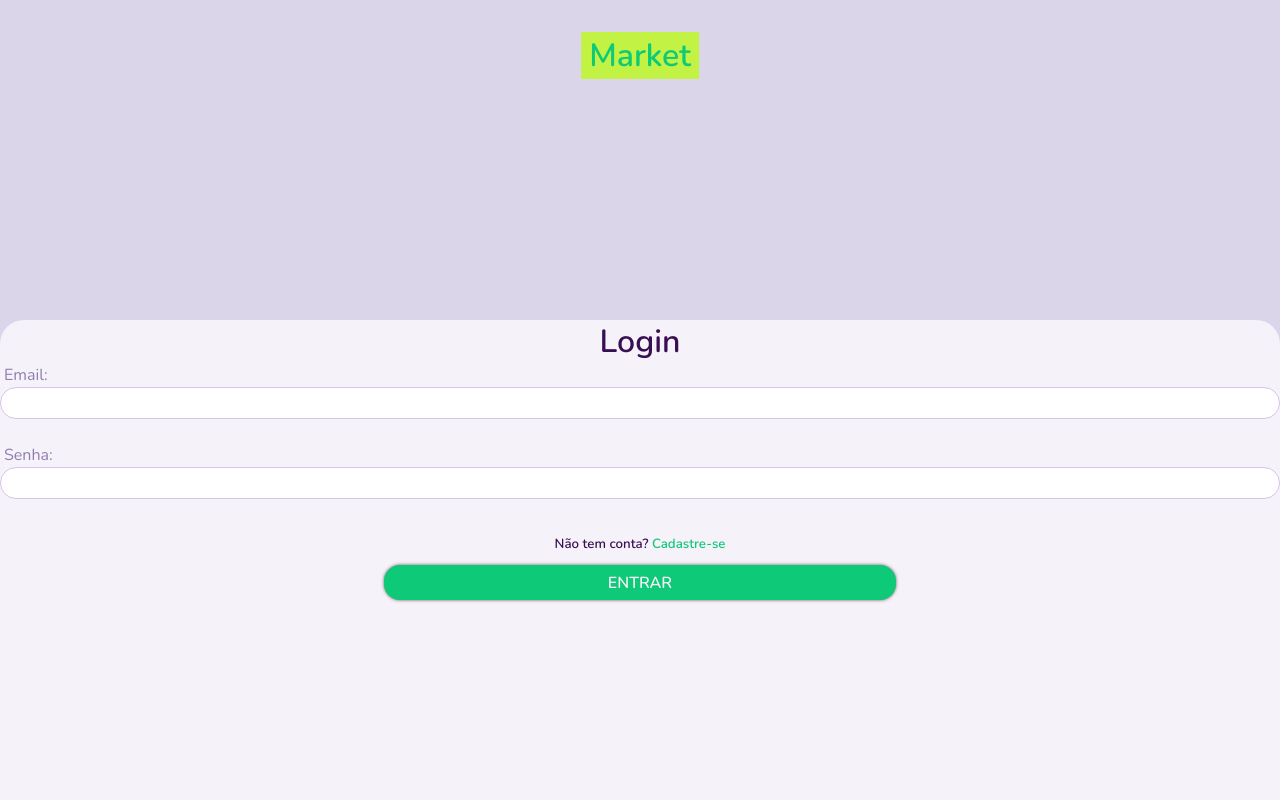
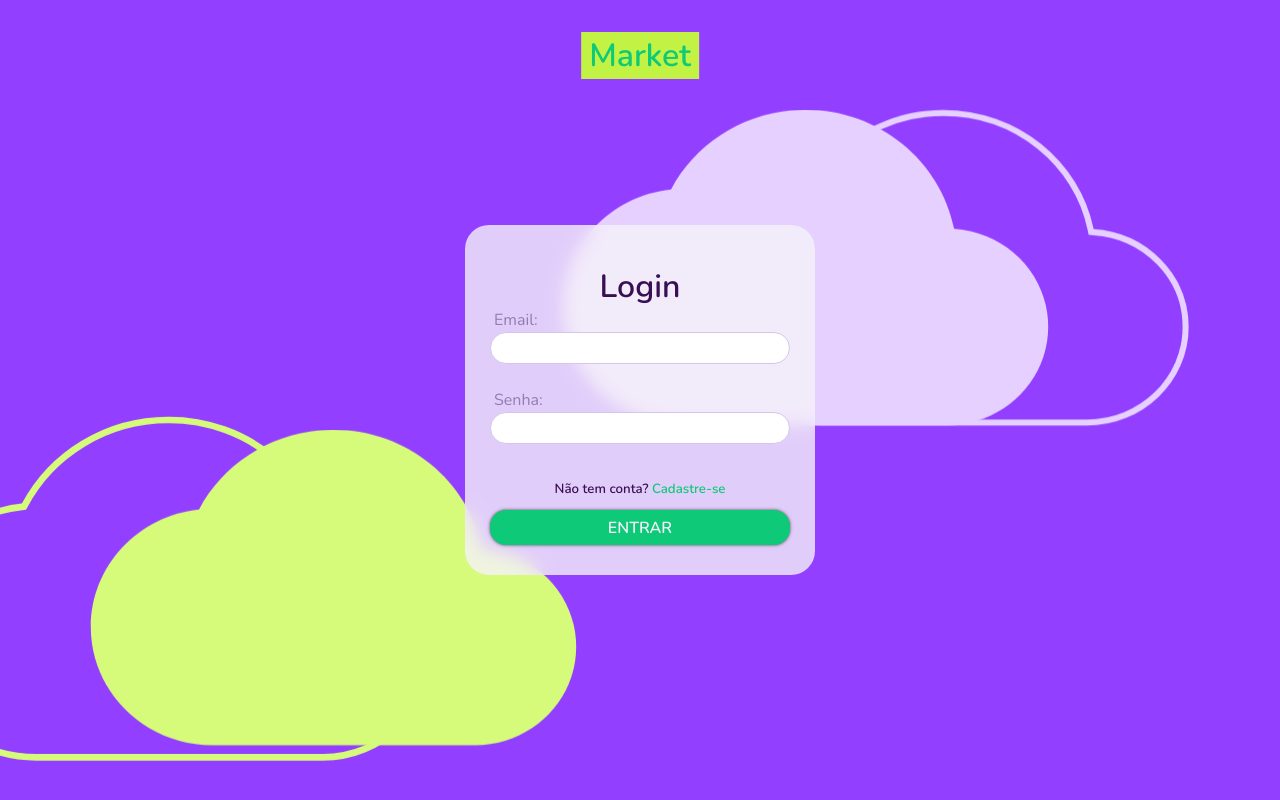
Before and after one commit to andersonvaler/market-reactjs, a React (Create React App) app: page /login/1 in a window 1280 px wide. Built offline with nearby package versions, Linux system fonts and the light colour scheme; no server answers.

Commit message:
feat(src/Pages/Login): adicionado pagina de login mobile e desktop

```diff
--- a/src/Global/globalStyles.js
+++ b/src/Global/globalStyles.js
@@ -16,5 +16,10 @@ const GlobalStyles = createGlobalStyle`
     font-size: 14px;
   }
 }
+
+body {
+  overflow-y: hidden;
+  overflow-x: hidden;
+}
 `;
 export default GlobalStyles;
--- a/src/Pages/Login/index.jsx
+++ b/src/Pages/Login/index.jsx
@@ -1,18 +1,109 @@
 import { useParams } from "react-router-dom";
 import FormLogin from "../../Components/FormLogin";
 import FullLogo from "../../Components/Logo/FullLogo";
-import { LoginContainer } from "./style";
+import {
+  LoginContainer,
+  PageContainer,
+  Msg,
+  SubMsg,
+  TextContainer,
+} from "./style";
 
 const Login = () => {
   const params = useParams();
 
   return (
-    <div>
+    <PageContainer>
       <FullLogo />
+      <TextContainer>
+        <Msg>
+          Nós ajudamos você com um delivery rápido de itens de mercados próximos
+          a você.
+        </Msg>
+        <SubMsg>
+          Escolha os mercados mais queridos por você e descubra alguns com
+          preços e descontos especiais.
+        </SubMsg>
+      </TextContainer>
       <LoginContainer>
         <FormLogin />
+        <h4>Market &copy; Curitiba, Brazil</h4>
       </LoginContainer>
-    </div>
+      <div className="greenClouds">
+        <div className="cloud2">
+          <svg
+            width="482"
+            height="523"
+            viewBox="0 0 582 623"
+            fill="none"
+            xmlns="http://www.w3.org/2000/svg"
+          >
+            <g clipPath="url(#clip0)">
+              <path
+                d="M395.273 313.581L395.878 316.574L398.924 316.779C466.177 321.319 519 375.242 519 441.542C519 510.882 461.247 567.333 389.875 567.333H43.75C-42.2658 567.333 -112 499.201 -112 415.583C-112 337.519 -51.3451 272.956 26.8561 264.85L28.9703 264.631L29.9719 262.756C62.5684 201.738 128.053 160 203.5 160C298.542 160 377.551 225.921 395.273 313.581Z"
+                stroke="#D6FA7A"
+                strokeWidth="8"
+              />
+            </g>
+            <defs>
+              <clipPath id="clip0">
+                <rect
+                  width="639"
+                  height="623"
+                  fill="white"
+                  transform="translate(-57)"
+                />
+              </clipPath>
+            </defs>
+          </svg>
+        </div>
+        <div className="cloud1">
+          <svg
+            width="539"
+            height="316"
+            viewBox="0 0 639 416"
+            fill="none"
+            xmlns="http://www.w3.org/2000/svg"
+          >
+            <path
+              d="M515.194 156.788C497.089 67.2321 416.415 0 319.5 0C242.554 0 175.725 42.5717 142.444 104.872C62.3025 113.178 0 179.372 0 259.583C0 345.505 71.6213 415.333 159.75 415.333H505.875C579.36 415.333 639 357.187 639 285.542C639 217.012 584.419 161.461 515.194 156.788Z"
+              fill="#D6FA7A"
+            />
+          </svg>
+        </div>
+      </div>
+      <div className="purpleClouds">
+        <div className="cloud4">
+          <svg
+            width="545"
+            height="317"
+            viewBox="0 0 645 417"
+            fill="none"
+            xmlns="http://www.w3.org/2000/svg"
+          >
+            <path
+              d="M516.112 158.421L516.722 161.409L519.764 161.613C587.699 166.155 641 220.107 641 286.375C641 355.681 582.723 412.167 510.625 412.167H161.25C74.3709 412.167 4 344 4 260.417C4 182.383 65.2073 117.794 144.19 109.684L146.297 109.468L147.302 107.603C180.202 46.5897 246.311 4.83331 322.5 4.83331C418.481 4.83331 498.228 70.7823 516.112 158.421Z"
+              stroke="#E5D0FF"
+              stroke-width="8"
+            />
+          </svg>
+        </div>
+        <div className="cloud3">
+          <svg
+            width="539"
+            height="316"
+            viewBox="0 0 639 416"
+            fill="none"
+            xmlns="http://www.w3.org/2000/svg"
+          >
+            <path
+              d="M515.194 156.788C497.089 67.2321 416.415 0 319.5 0C242.554 0 175.725 42.5717 142.444 104.872C62.3025 113.178 0 179.372 0 259.583C0 345.505 71.6213 415.333 159.75 415.333H505.875C579.36 415.333 639 357.187 639 285.542C639 217.012 584.419 161.461 515.194 156.788Z"
+              fill="#E5D0FF"
+            />
+          </svg>
+        </div>
+      </div>
+    </PageContainer>
   );
 };
 
--- a/src/Pages/Login/style.js
+++ b/src/Pages/Login/style.js
@@ -1,12 +1,171 @@
 import styled from "styled-components";
+
+export const PageContainer = styled.main`
+  width: 100vw;
+  height: 100vh;
+  background-color: #933fff;
+  overflow: hidden;
+
+  .purpleClouds {
+    z-index: 1000;
+    overflow: hidden;
+  }
+
+  .cloud1 {
+    display: none;
+    position: absolute;
+    bottom: 0;
+    left: 5%;
+    overflow: hidden;
+    animation: surgirTopo 11s alternate infinite;
+    @keyframes surgirTopo {
+      0% {
+        transform: translateY(-15%);
+      }
+      100% {
+        transform: translateY(0);
+        transform: translateX(-5%);
+      }
+    }
+    @media (min-width: 900px) {
+      display: block;
+    }
+  }
+
+  .cloud2 {
+    display: none;
+    position: absolute;
+    bottom: 5%;
+    left: 0;
+    overflow: hidden;
+    animation: surgirBaixo 11s alternate infinite;
+    @keyframes surgirBaixo {
+      0% {
+        transform: translateY(10%);
+      }
+      100% {
+        transform: translateY(0);
+      }
+    }
+    @media (min-width: 900px) {
+      display: block;
+    }
+  }
+
+  .cloud3 {
+    display: none;
+    position: absolute;
+    bottom: 40%;
+    right: 16%;
+    overflow: hidden;
+    animation: surgirTopo 11s alternate infinite;
+    @keyframes surgirTopo {
+      0% {
+        transform: translateY(-15%);
+      }
+      100% {
+        transform: translateY(0);
+        transform: translateX(-5%);
+      }
+    }
+    @media (min-width: 900px) {
+      display: block;
+    }
+
+    path {
+      overflow: hidden;
+    }
+  }
+
+  .cloud4 {
+    display: none;
+    position: absolute;
+    bottom: 50%;
+    right: 5%;
+    overflow: hidden;
+    animation: surgirBaixo 11s alternate infinite;
+    @keyframes surgirBaixo {
+      0% {
+        transform: translateY(10%);
+      }
+      100% {
+        transform: translateY(0);
+      }
+    }
+    @media (min-width: 900px) {
+      display: block;
+    }
+
+    path {
+      overflow: hidden;
+    }
+  }
+`;
 
 export const LoginContainer = styled.div`
   background: rgba(246, 242, 249, 1);
+  backdrop-filter: blur(8px);
   border-top-left-radius: 24px;
   border-top-right-radius: 24px;
+  display: flex;
+  flex-direction: column;
+  justify-content: space-between;
+  align-items: center;
   position: absolute;
   bottom: 0;
   left: 0;
   min-width: 100vw;
   height: 60vh;
+  padding-bottom: 5px;
+  padding-top: 40px;
+  z-index: 1000;
+
+  h4 {
+    color: #927dad;
+  }
+
+  @media (min-width: 768px) {
+    top: 50%;
+    left: 50%;
+    transform: translate(-50%, -50%);
+    min-width: 350px;
+    border-radius: 24px;
+    height: 350px;
+    background: rgba(246, 242, 249, 0.8);
+    backdrop-filter: blur(8px);
+
+    h4 {
+      display: none;
+    }
+  }
 `;
+
+export const Msg = styled.h2`
+  @media (min-width: 768px) {
+    font-size: 32px;
+    font-weight: 700;
+    text-align: justify;
+    margin-bottom: 16px;
+  }
+`;
+
+export const SubMsg = styled.h3`
+  @media (min-width: 768px) {
+    font-size: 24px;
+    text-align: justify;
+  }
+`;
+
+export const TextContainer = styled.div`
+  display: none;
+
+  @media (min-width: 1400px) and (min-height: 900px) {
+    display: flex;
+    flex-direction: column;
+    width: 45vw;
+    color: #fff;
+    margin-left: 32px;
+    padding-top: 114px;
+    z-index: 1000;
+  }
+`;
```
